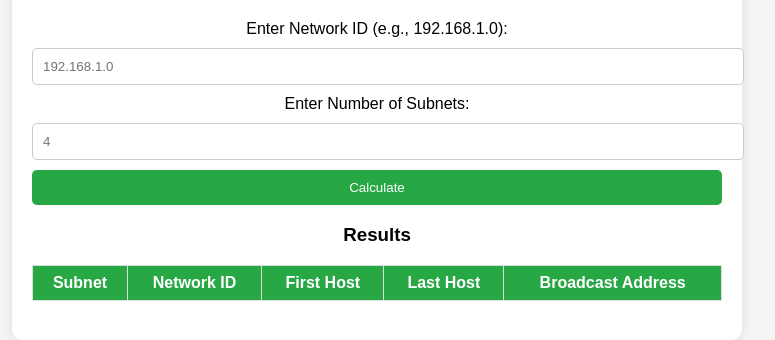
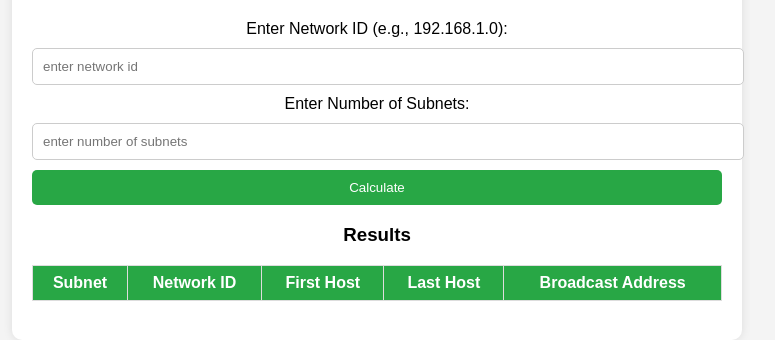
Before and after one commit to Harshithhreddy/subnetting, a plain HTML site: page index.html in a window 1280 px wide. Shown: the part 270-610 px from the top of the page, without its empty margins (263-1038 px from the left). Drawn offline with Linux system fonts and the light colour scheme.

Commit message:
Update index.html

```diff
--- a/index.html
+++ b/index.html
@@ -10,10 +10,10 @@
     <div class="container">
         <h1>FLSM Subnet Calculator</h1>
         <label for="networkId">Enter Network ID (e.g., 192.168.1.0):</label>
-        <input type="text" id="networkId" placeholder="192.168.1.0">
+        <input type="text" id="networkId" placeholder="enter network id">
 
         <label for="subnets">Enter Number of Subnets:</label>
-        <input type="number" id="subnets" min="1" placeholder="4">
+        <input type="number" id="subnets" min="1" placeholder="enter number of subnets">
 
         <button onclick="calculateSubnet()">Calculate</button>
 
```
